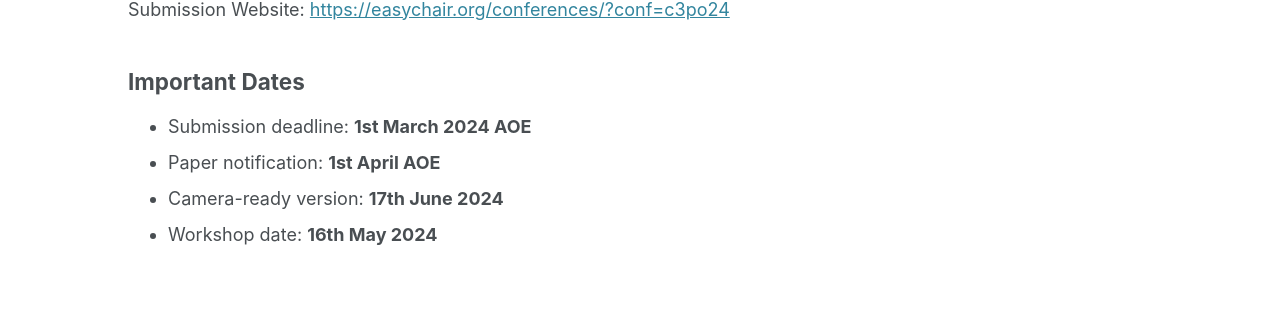
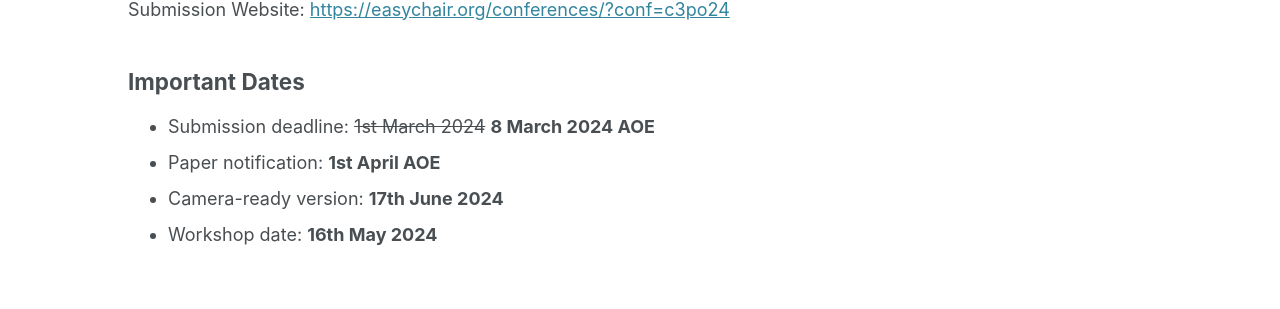
Before and after one commit to c3po-workshop/c3po-workshop.github.io, a Jekyll site: the page built from _pages/2024/call.md, in a window 1280 px wide. Shown: the part 1508-1817 px from the top of the page. Built offline with Jekyll 4.4.1, drawn with Linux system fonts in a browser that asks for light colours; cached includes are drawn as plain includes; nearby versions of some CDN libraries.

Commit message:
extended deadline

```diff
--- a/_includes/card-important-dates.html
+++ b/_includes/card-important-dates.html
@@ -6,7 +6,7 @@
 
 	<!-- use <del> for extended deadlines -->
         <ul class="list-group list-group-flush">
-	<li class="list-group-item bg-faded text-muted">Submission deadline: <b>1st March 2024 AoE</b></li>
+	<li class="list-group-item bg-faded text-muted">Submission <b>EXTENDED</b> deadline: <b>8th March 2024 AoE</b></li>
 	<li class="list-group-item bg-faded text-muted">Paper notification: <b>1st April 2024 AoE</b></li>
 	<li class="list-group-item bg-faded text-muted">Camera-ready: <b>17th June 2024</b></li>
 	<li class="list-group-item bg-faded text-muted">Workshop: <b>16th May 2024</b> (half-day workshop)</li>
--- a/_pages/2024/call.md
+++ b/_pages/2024/call.md
@@ -74,7 +74,7 @@
 ## Important Dates
 <!-- - Submission deadline: 21st February 2022 AoE -->
 <!-- - Submission deadline: ~~21st February 2022 AoE~~ 28th February 2022 AoE -->
-- Submission deadline: **1st March 2024 AOE**
+- Submission deadline: ~~1st March 2024~~ **8 March 2024 AOE**
 - Paper notification: **1st April AOE**
 - Camera-ready version: **17th June 2024**
 - Workshop date: **16th May 2024**
```
Also changed, not shown: _pages/2024/program.md (+1 -3 lines).
